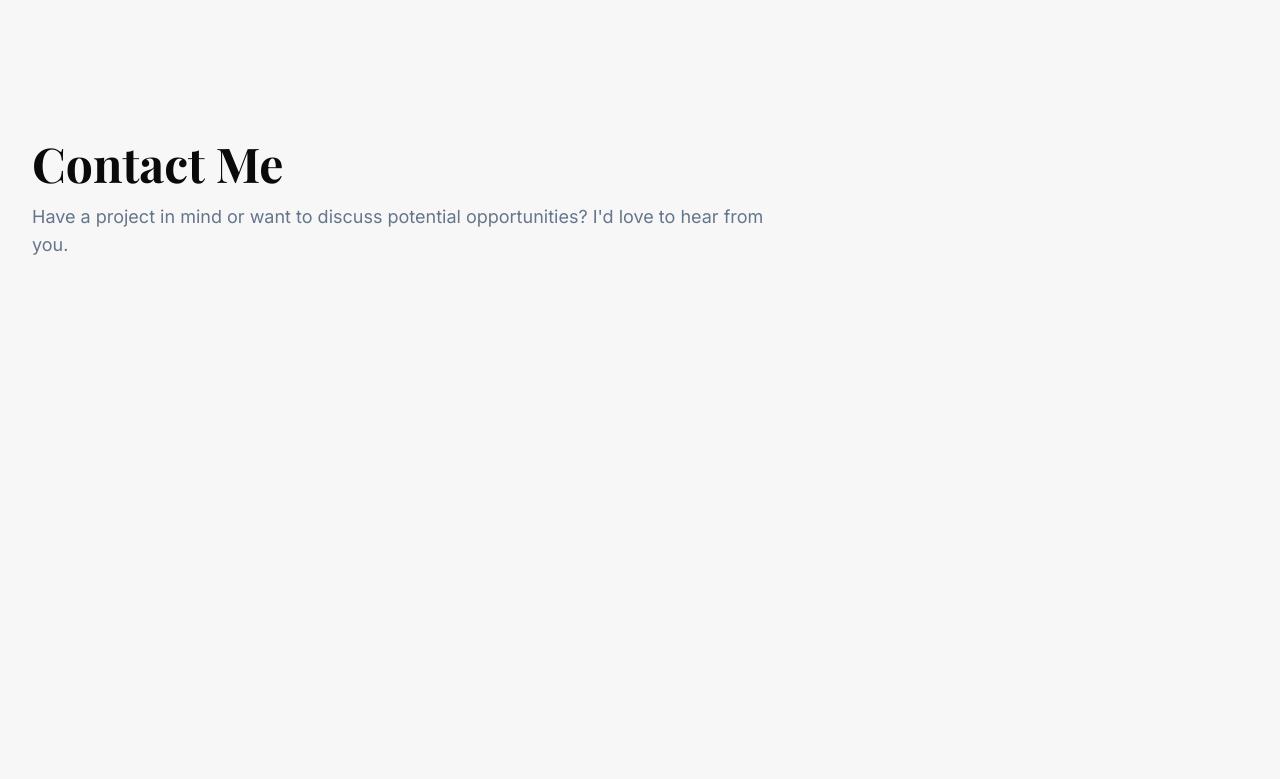
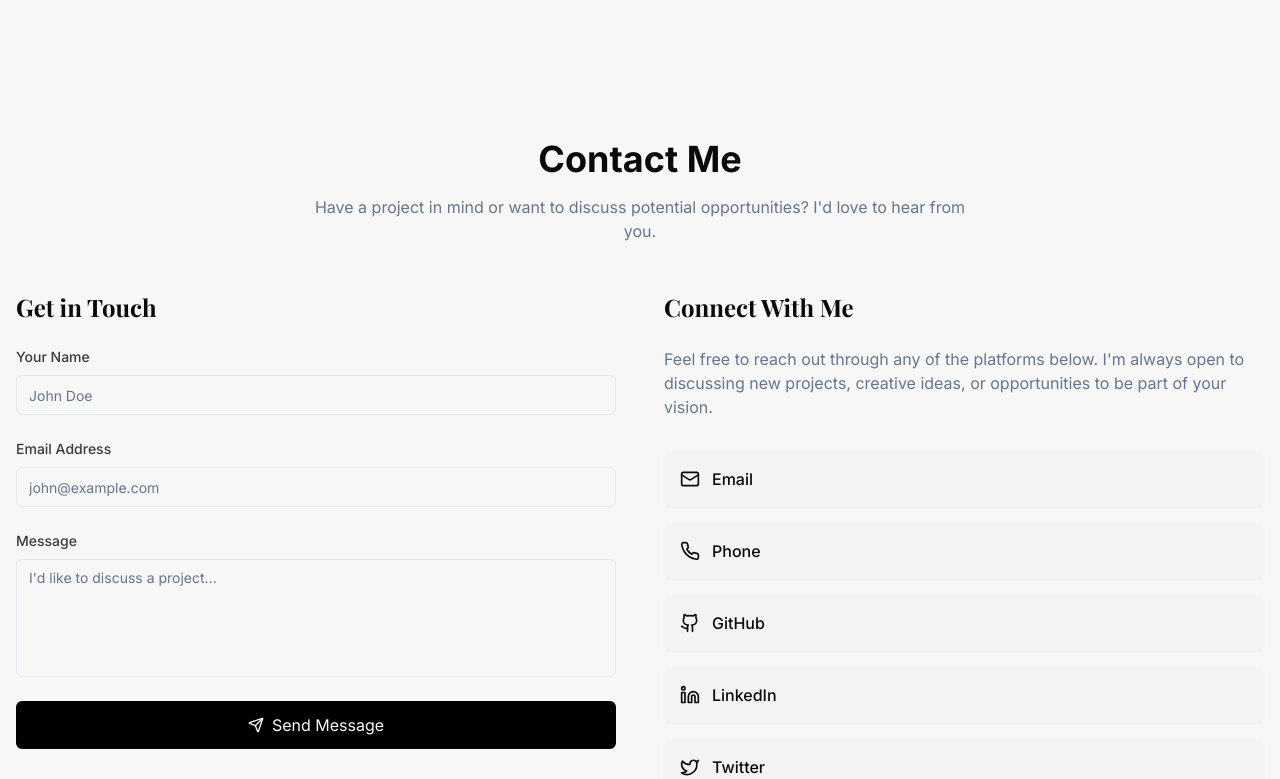
Before and after one commit to sheryar1215/skillful-portfolio-08, a React (Vite) app: page / in a window 1280 px wide. Shown: the part 6980-7759 px from the top of the page. Built offline with nearby package versions, Linux system fonts and the light colour scheme.

Commit message:
Fix: Populate contact section
Populate the contact section with contact form and social links.

```diff
--- a/src/components/Contact.tsx
+++ b/src/components/Contact.tsx
@@ -1,7 +1,7 @@
 
 import React, { useState } from 'react';
 import { Mail, Github, Linkedin, Twitter, Phone, Send } from 'lucide-react';
-import { toast } from 'sonner';
+import { toast } from '@/hooks/use-toast';
 import { cn } from '@/lib/utils';
 import { useForm } from 'react-hook-form';
 import { z } from 'zod';
@@ -89,15 +89,18 @@ const Contact = () => {
 
       if (error) throw error;
 
-      toast.success("Your message has been sent!", {
+      toast({
+        title: "Your message has been sent!",
         description: "I'll get back to you as soon as possible.",
       });
 
       form.reset();
     } catch (error) {
       console.error('Error submitting message:', error);
-      toast.error("Failed to send message", {
+      toast({
+        title: "Failed to send message",
         description: "Please try again later.",
+        variant: "destructive",
       });
     } finally {
       setIsSubmitting(false);
@@ -113,21 +116,21 @@ const Contact = () => {
   };
 
   return (
-    <section id="contact" className="py-24 relative">
+    <section id="contact" className="py-24 relative bg-background">
       <div className="absolute inset-0 -z-10">
         <div className="absolute inset-0 bg-[linear-gradient(180deg,var(--tw-gradient-stops))] from-background via-background to-secondary/30" />
       </div>
 
-      <div className="section-container">
-        <h2 className="section-title">
+      <div className="container mx-auto px-4">
+        <h2 className="text-3xl md:text-4xl font-bold text-center mb-4">
           <TranslatedText>Contact Me</TranslatedText>
         </h2>
-        <p className="section-subtitle">
+        <p className="text-muted-foreground text-center max-w-2xl mx-auto mb-12">
           <TranslatedText>Have a project in mind or want to discuss potential opportunities? I'd love to hear from you.</TranslatedText>
         </p>
 
         <div className="grid grid-cols-1 md:grid-cols-2 gap-12 mt-12">
-          <div className="opacity-0 animate-on-scroll animate-slide-up-delay-2 group hover:-translate-y-1 transition-transform duration-300">
+          <div className="group hover:-translate-y-1 transition-transform duration-300">
             <h3 className="text-2xl font-display font-bold mb-6 relative">
               <TranslatedText>Get in Touch</TranslatedText>
               <span className="absolute -bottom-1 left-0 w-0 h-0.5 bg-primary group-hover:w-32 transition-all duration-500"></span>
@@ -201,7 +204,7 @@ const Contact = () => {
                   type="submit"
                   disabled={isSubmitting}
                   className={cn(
-                    "button-primary w-full flex items-center justify-center gap-2 hover:-translate-y-1 transition-transform",
+                    "w-full bg-primary text-primary-foreground flex items-center justify-center gap-2 px-6 py-3 rounded-md hover:-translate-y-1 transition-transform",
                     isSubmitting && "opacity-70 cursor-not-allowed"
                   )}
                 >
@@ -254,7 +257,7 @@ const Contact = () => {
             </div>
           </div>
 
-          <div className="opacity-0 animate-on-scroll animate-slide-up-delay-3 group hover:-translate-y-1 transition-transform duration-300">
+          <div className="group hover:-translate-y-1 transition-transform duration-300">
             <h3 className="text-2xl font-display font-bold mb-6 relative">
               <TranslatedText>Connect With Me</TranslatedText>
               <span className="absolute -bottom-1 left-0 w-0 h-0.5 bg-primary group-hover:w-44 transition-all duration-500"></span>
```
